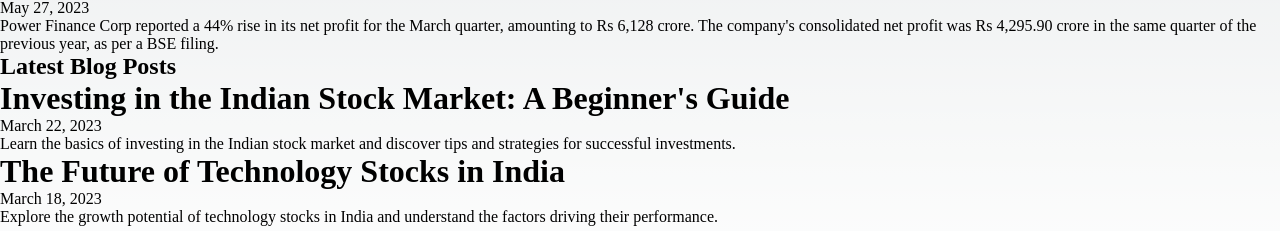
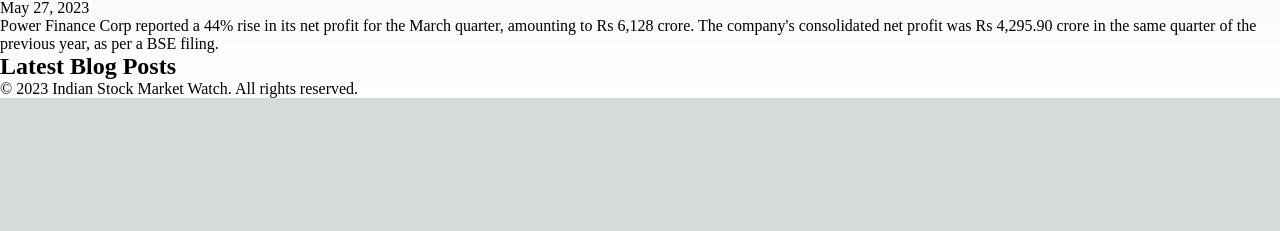
Before and after one commit to sudheer313/Indian-Stock-Markett-Watch, a Next.js app: page / in a window 1280 px wide. Shown: the part 666-897 px from the top of the page. After the commit the page ends 800 px from the top, so only its background shows below. Built offline with nearby package versions, Linux system fonts and the light colour scheme.

Commit message:
update pages/Blogs.js

```diff
--- a/pages/Blogs.js
+++ b/pages/Blogs.js
@@ -1,32 +1,10 @@
 import React from "react";
 import Head from "next/head";
 import BlogPost from "../components/BlogPost";
+import AdComponent from "../components/AdComponent";
 
 const blogPosts = [
-  {
-    title: "Investing in the Indian Stock Market: A Beginner's Guide",
-    date: "March 22, 2023",
-    summary:
-      "Learn the basics of investing in the Indian stock market and discover tips and strategies for successful investments.",
-    slug: "investing-in-the-indian-stock-market-a-beginners-guide",
-    link: "/blog/investing-in-the-indian-stock-market-a-beginners-guide",
-  },
-  {
-    title: "The Future of Technology Stocks in India",
-    date: "March 18, 2023",
-    summary:
-      "Explore the growth potential of technology stocks in India and understand the factors driving their performance.",
-    slug: "the-future-of-technology-stocks-in-india",
-    link: "/blog/the-future-of-technology-stocks-in-india",
-  },
-  {
-    title: "How to Diversify Your Investment Portfolio",
-    date: "March 15, 2023",
-    summary:
-      "Discover the benefits of diversification and learn how to create a diversified investment portfolio to minimize risk and maximize returns.",
-    slug: "how-to-diversify-your-investment-portfolio",
-    link: "/blog/how-to-diversify-your-investment-portfolio",
-  },
+  // ...your blog post data
 ];
 
 const Blogs = () => {
@@ -53,6 +31,11 @@ const Blogs = () => {
             />
           ))}
         </div>
+
+        {/* Add the AdComponent */}
+        <div className="mt-8">
+          <AdComponent />
+        </div>
       </div>
     </>
   );
```
